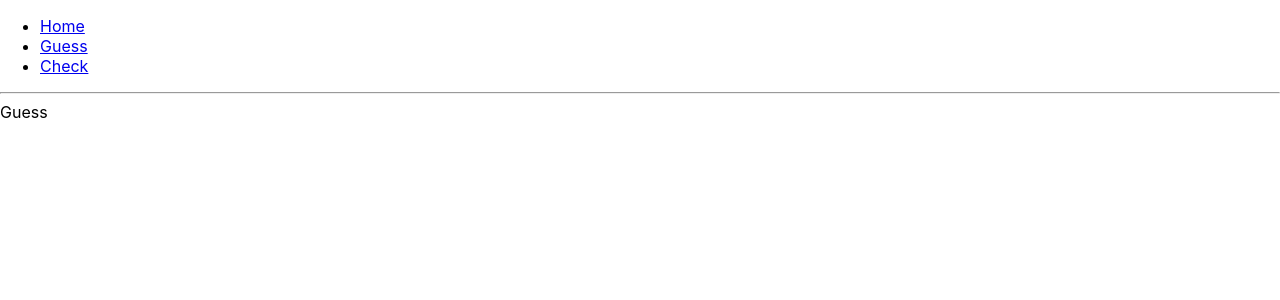
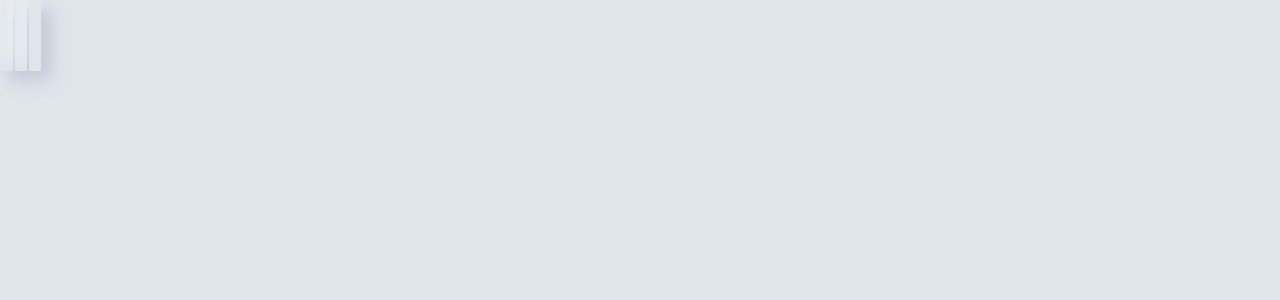
Before and after one commit to sigtot/pitch-recorder, a React (Create React App) app in the folder frontend/: page /guess in a window 1280 px wide. Shown: the top 300 px of the page. Built offline with nearby package versions, Linux system fonts and the light colour scheme.

Commit message:
Style a simple piano key component with styled-components

```diff
--- a/frontend/package.json
+++ b/frontend/package.json
@@ -9,7 +9,8 @@
     "react": "^16.12.0",
     "react-dom": "^16.12.0",
     "react-router-dom": "^5.1.2",
-    "react-scripts": "3.3.0"
+    "react-scripts": "3.3.0",
+    "styled-components": "^5.0.0-fixhoist"
   },
   "scripts": {
     "start": "react-scripts start",
--- a/frontend/public/index.html
+++ b/frontend/public/index.html
@@ -26,7 +26,7 @@
     -->
     <title>React App</title>
   </head>
-  <body>
+  <body style="background: #e0e5ec">
     <noscript>You need to enable JavaScript to run this app.</noscript>
     <div id="root"></div>
     <!--
--- a/frontend/src/App.js
+++ b/frontend/src/App.js
@@ -1,39 +1,25 @@
 import React from 'react';
 import './App.css';
 import Home from './components/Home';
-import {Link, Route, BrowserRouter as Router, Switch} from 'react-router-dom';
+import Guess from './components/Guess';
+import {Route, BrowserRouter as Router, Switch} from 'react-router-dom';
+import styled from 'styled-components';
+
+const Wrapper = styled.div`
+    background-color:#e0e5ec;
+`;
 
 function App() {
     return (
+        <Wrapper>
             <Router>
                 <div>
-                <ul>
-                    <li>
-                        <Link to="/">Home</Link>
-                    </li>
-                    <li>
-                        <Link to="/guess">Guess</Link>
-                    </li>
-                    <li>
-                        <Link to="/check">Check</Link>
-                    </li>
-                </ul>
-
-                <hr/>
-
-                {/*
-          A <Switch> looks through all its children <Route>
-          elements and renders the first one whose path
-          matches the current URL. Use a <Switch> any time
-          you have multiple routes, but you want only one
-          of them to render at a time
-        */}
                     <Switch>
                         <Route exact path="/">
                             <Home/>
                         </Route>
                         <Route path="/guess">
-                        <div>Guess</div>
+                            <Guess/>
                         </Route>
                         <Route path="/check">
                             <div>Check</div>
@@ -41,6 +27,7 @@ function App() {
                     </Switch>
                 </div>
             </Router>
+        </Wrapper>
     );
 }
 
--- /dev/null
+++ b/frontend/src/components/Guess.js
@@ -0,0 +1,12 @@
+import React from 'react';
+import Key from './Key'
+
+export default function Guess() {
+    return (
+        <div>
+            <Key/>
+            <Key/>
+            <Key/>
+        </div>
+    )
+}
--- a/frontend/src/components/Home.js
+++ b/frontend/src/components/Home.js
@@ -1,4 +1,5 @@
 import React, {useState, useEffect} from 'react';
+import {Link} from 'react-router-dom';
 
 export default function Home() {
     const [records, setRecords] = useState([]);
@@ -13,6 +14,7 @@ export default function Home() {
 
     return (
         <div>
+            <Link to="/guess">Guess</Link>
             <ul>
                 {records.map(rec => (
                     <li key={rec.id}>
--- /dev/null
+++ b/frontend/src/components/Key.js
@@ -0,0 +1,20 @@
+import React from 'react';
+import styled from 'styled-components';
+
+const KeyBody = styled.div`
+    width: 12px;
+    height: 70px;
+    margin: 1px;
+    background: #eee;
+    display: inline-block;
+    background-color:#E0E5EC;
+    border-radius: 2px;
+    box-shadow: 9px 9px 16px rgb(163,177,198,0.6), -9px -9px 16px  rgba(255,255,255, 0.5);
+}
+`;
+
+export default function Key() {
+    return (
+        <KeyBody/>
+    )
+}
```
Also changed, not shown: 2 other files (tests, documents, lock files or other folders). Lines whose indentation alone changed are shown as unchanged.
